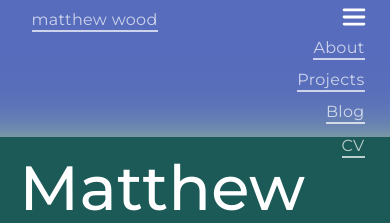
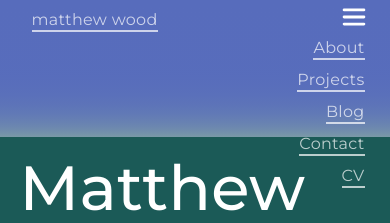
Before and after one commit to WMattWood/portfolio-site, a React (Vite) app: page / in a window 390 px wide. Both pictures are taken after a click on the picture 353 px from the left and 17 px from the top of the page. Shown: the top 223 px of the page. Built offline with nearby package versions, Linux system fonts and the light colour scheme; no server answers.

Commit message:
Fixed bug on Navbar.

```diff
--- a/src/components/Navbar.jsx
+++ b/src/components/Navbar.jsx
@@ -32,7 +32,7 @@ const Navbar = () => {
             <Link className={ showNav ? "clicked" : null } onClick={ () => navigate("/about")}>About</Link>
             <Link className={ showNav ? "clicked" : null } onClick={ () => navigate("/projects")}>Projects</Link>
             <Link className={ showNav ? "clicked" : null } onClick={ () => navigate("/blog")}>Blog</Link>
-            <Link to="/#contact">Contact</Link>
+            <Link className={ showNav ? "clicked" : null } onClick={ () => navigate("/#contact")}>Contact</Link>
             <FileLink  href={Pdf}><Link className={ showNav ? "clicked" : null }>CV</Link></FileLink>
           </FrameVertical>
         </MediaQuery>
```
